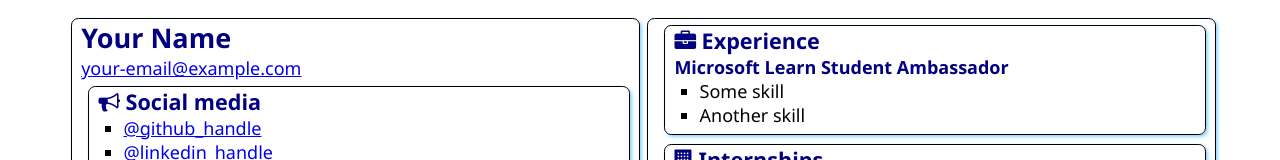
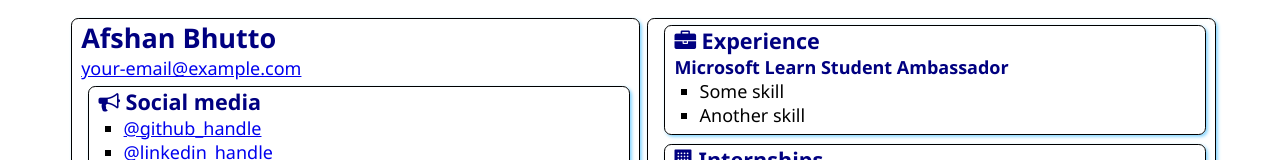
Before and after one commit to afshanbhutto/SATechnicalOnboarding, a plain HTML site: page src/index.html in a window 1280 px wide. Shown: the top 160 px of the page. Drawn offline with Linux system fonts and the light colour scheme.

Commit message:
Added My name
I have changed h1 tag with my real name

```diff
--- a/src/index.html
+++ b/src/index.html
@@ -12,7 +12,7 @@
 <body>
     <main>
         <article class="box">
-            <h1>Your Name</h1>
+            <h1>Afshan Bhutto</h1>
             <div><a href="mailto:your.email@example.com">your-email@example.com</a></div>
 
             <section class="box">
```
